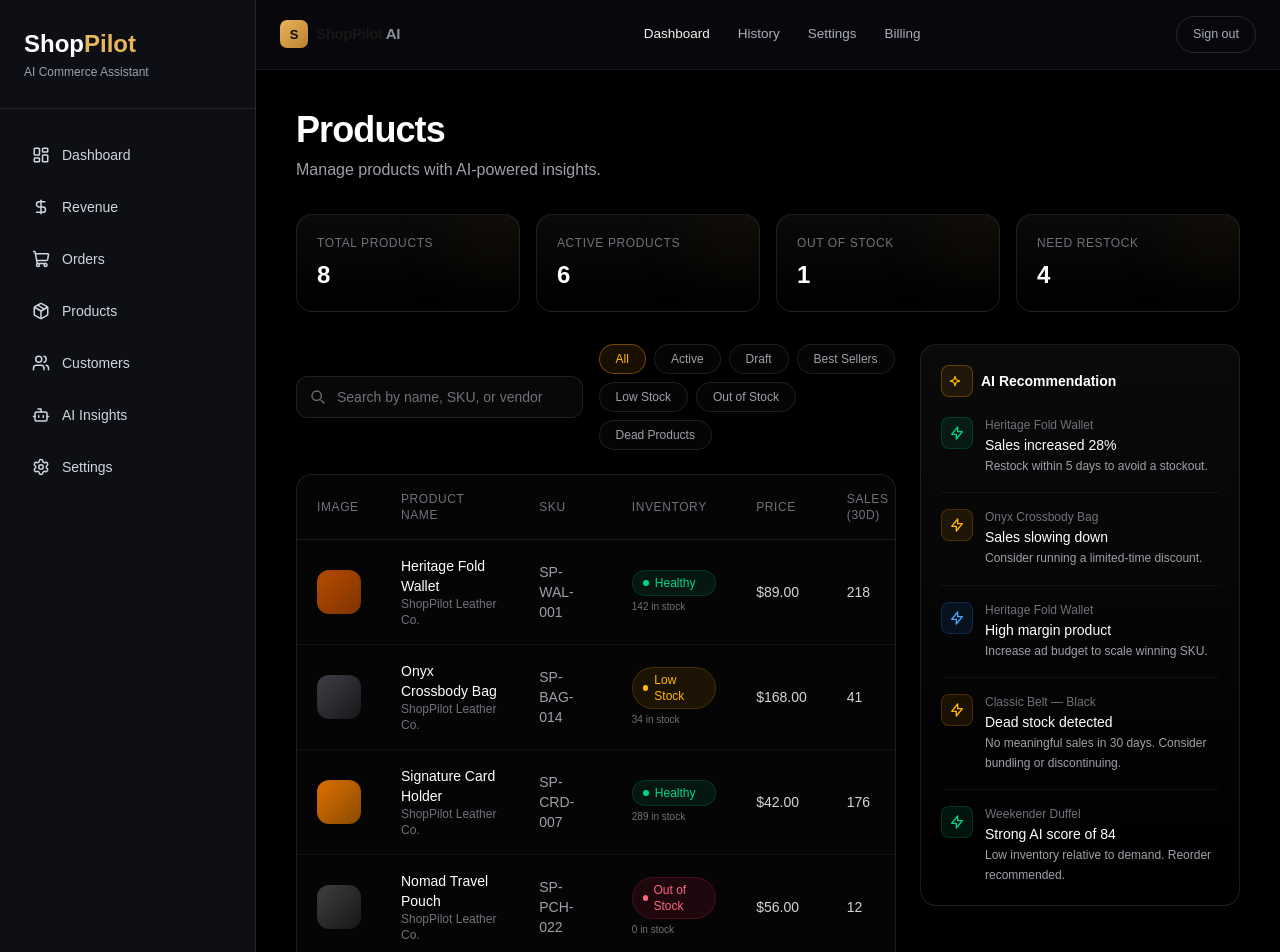
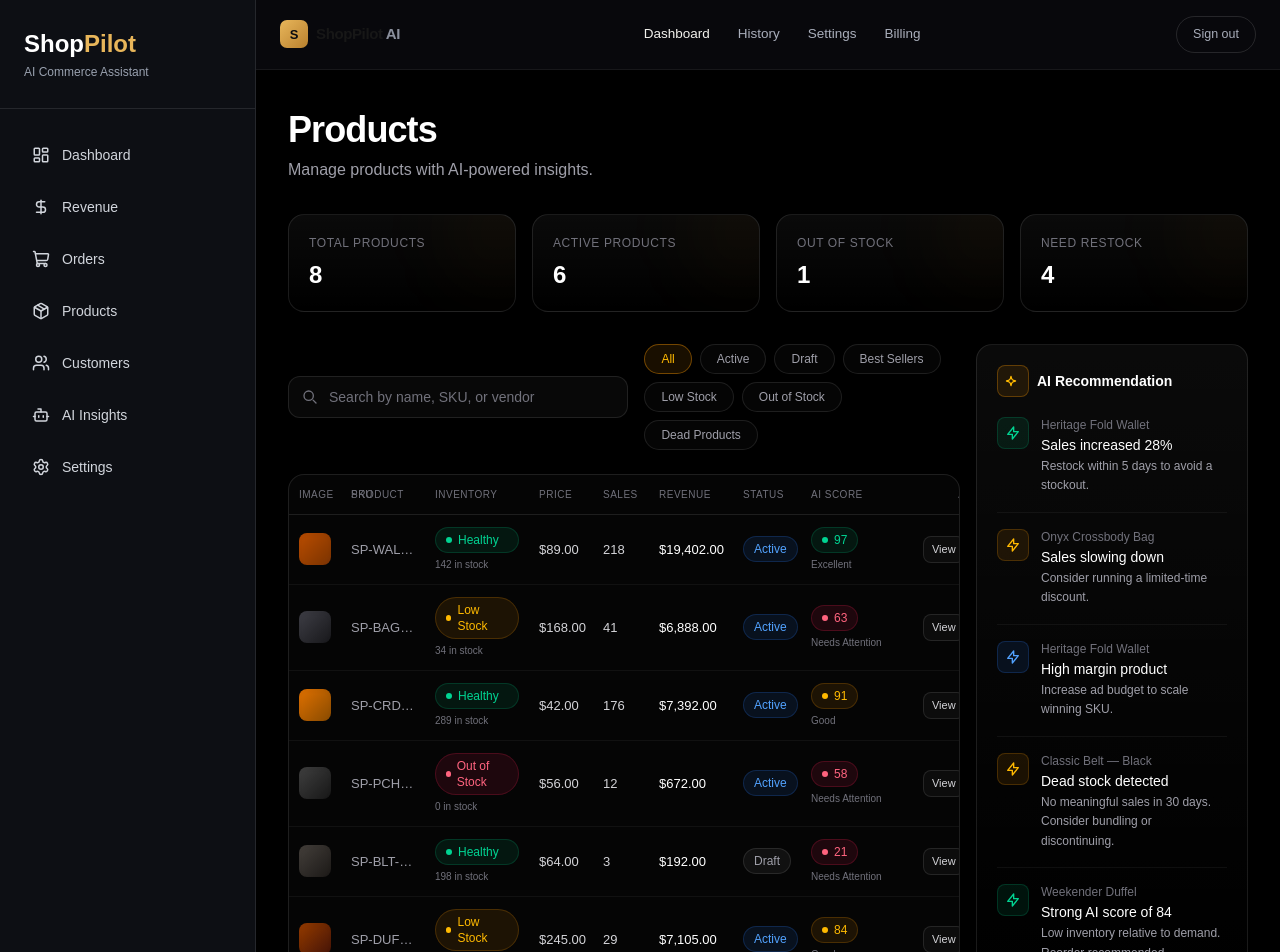
Before and after one commit to sareerkhan09/shoppilot-ai, a Next.js app: page /products in a window 1280 px wide. Shown: the top 952 px of the page. Built offline with nearby package versions, Linux system fonts and the light colour scheme; no server answers.

Commit message:
Add Products and Customers pages

```diff
--- a/app/products/page.tsx
+++ b/app/products/page.tsx
@@ -403,8 +403,8 @@ export default function ProductsPage() {
       <div className="flex min-h-screen flex-1 flex-col">
         <DashboardHeader email={email} onSignOut={handleSignOut} />
 
-        <main className="flex-1 overflow-x-hidden px-6 py-8 md:px-10 md:py-10">
-          <div className="mx-auto max-w-[1600px] min-w-0">
+        <main className="flex-1 overflow-x-hidden px-4 py-8 md:px-6 md:py-10 xl:px-8">
+          <div className="mx-auto max-w-[1680px] min-w-0">
             {/* Page heading */}
             <div className="mb-8 animate-[fadeIn_0.5s_ease-out]">
               <h1 className="text-3xl font-semibold tracking-tight text-white md:text-4xl">
@@ -423,7 +423,7 @@ export default function ProductsPage() {
               <StatCard label="Need Restock" value={stats.needRestock.toString()} />
             </div>
 
-            <div className="grid min-w-0 grid-cols-1 gap-6 xl:grid-cols-[minmax(0,1fr)_320px]">
+            <div className="grid min-w-0 grid-cols-1 gap-4 xl:grid-cols-[minmax(0,1fr)_272px]">
               {/* Main column */}
               <div className="min-w-0">
                 {/* Search + Filters */}
@@ -494,19 +494,31 @@ export default function ProductsPage() {
                     </div>
                   ) : (
                     <div className="overflow-x-auto">
-                      <table className="w-full min-w-[1100px] text-left text-sm">
+                      <table className="w-full table-fixed text-left text-[13px]">
+                        <colgroup>
+                          <col className="w-[52px]" />
+                          <col className="w-auto" />
+                          <col className="w-[84px]" />
+                          <col className="w-[104px]" />
+                          <col className="w-[64px]" />
+                          <col className="w-[56px]" />
+                          <col className="w-[84px]" />
+                          <col className="w-[68px]" />
+                          <col className="w-[92px]" />
+                          <col className="w-[116px]" />
+                        </colgroup>
                         <thead>
-                          <tr className="border-b border-white/10 text-xs uppercase tracking-wider text-zinc-500">
-                            <th className="px-5 py-4 font-medium">Image</th>
-                            <th className="px-5 py-4 font-medium">Product Name</th>
-                            <th className="px-5 py-4 font-medium">SKU</th>
-                            <th className="px-5 py-4 font-medium">Inventory</th>
-                            <th className="px-5 py-4 font-medium">Price</th>
-                            <th className="px-5 py-4 font-medium">Sales (30d)</th>
-                            <th className="px-5 py-4 font-medium">Revenue</th>
-                            <th className="px-5 py-4 font-medium">Status</th>
-                            <th className="px-5 py-4 font-medium">AI Score</th>
-                            <th className="px-5 py-4 text-right font-medium">Action</th>
+                          <tr className="border-b border-white/10 text-[10px] uppercase tracking-wider text-zinc-500">
+                            <th className="px-2.5 py-3 font-medium">Image</th>
+                            <th className="px-2.5 py-3 font-medium">Product</th>
+                            <th className="px-2.5 py-3 font-medium">SKU</th>
+                            <th className="px-2.5 py-3 font-medium">Inventory</th>
+                            <th className="px-2.5 py-3 font-medium">Price</th>
+                            <th className="px-2.5 py-3 font-medium">Sales</th>
+                            <th className="px-2.5 py-3 font-medium">Revenue</th>
+                            <th className="px-2.5 py-3 font-medium">Status</th>
+                            <th className="px-2.5 py-3 font-medium">AI Score</th>
+                            <th className="px-2.5 py-3 text-right font-medium">Action</th>
                           </tr>
                         </thead>
                         <tbody>
@@ -518,17 +530,19 @@ export default function ProductsPage() {
                                 animation: `fadeIn 0.4s ease-out ${idx * 0.04}s both`,
                               }}
                             >
-                              <td className="px-5 py-4">
+                              <td className="px-2.5 py-3">
                                 <div
-                                  className={`h-11 w-11 rounded-xl bg-gradient-to-br ${product.imageColor} shadow-inner`}
+                                  className={`h-8 w-8 rounded-lg bg-gradient-to-br ${product.imageColor} shadow-inner`}
                                 />
                               </td>
-                              <td className="px-5 py-4">
-                                <div className="font-medium text-white">{product.name}</div>
-                                <div className="text-xs text-zinc-500">{product.vendor}</div>
+                              <td className="px-2.5 py-3">
+                                <div className="truncate font-medium text-white">{product.name}</div>
+                                <div className="truncate text-[11px] text-zinc-500">{product.vendor}</div>
                               </td>
-                              <td className="px-5 py-4 text-zinc-400">{product.sku}</td>
-                              <td className="px-5 py-4">
+                              <td className="px-2.5 py-3 text-zinc-400">
+                                <span className="block truncate">{product.sku}</span>
+                              </td>
+                              <td className="px-2.5 py-3">
                                 <div className="flex flex-col gap-1">
                                   <InventoryBadge status={product.inventoryStatus} />
                                   <span className="text-[10px] text-zinc-500">
@@ -536,26 +550,26 @@ export default function ProductsPage() {
                                   </span>
                                 </div>
                               </td>
-                              <td className="px-5 py-4 text-zinc-300">
+                              <td className="px-2.5 py-3 text-zinc-300">
                                 {formatCurrency(product.price)}
                               </td>
-                              <td className="px-5 py-4 text-zinc-300">{product.sales30d}</td>
-                              <td className="px-5 py-4 font-medium text-white">
+                              <td className="px-2.5 py-3 text-zinc-300">{product.sales30d}</td>
+                              <td className="px-2.5 py-3 font-medium text-white">
                                 {formatCurrency(product.revenue30d)}
                               </td>
-                              <td className="px-5 py-4">
+                              <td className="px-2.5 py-3">
                                 <StatusBadge status={product.status} />
                               </td>
-                              <td className="px-5 py-4">
+                              <td className="px-2.5 py-3">
                                 <AIScoreBadge score={product.aiScore} />
                               </td>
-                              <td className="px-5 py-4">
-                                <div className="flex items-center justify-end gap-2">
-                                  <button className="rounded-lg border border-white/10 bg-white/[0.03] px-3 py-1.5 text-xs font-medium text-zinc-300 transition-all duration-200 hover:border-white/20 hover:text-white">
+                              <td className="px-2.5 py-3">
+                                <div className="flex items-center justify-end gap-1.5">
+                                  <button className="rounded-lg border border-white/10 bg-white/[0.03] px-2 py-1 text-[11px] font-medium text-zinc-300 transition-all duration-200 hover:border-white/20 hover:text-white">
                                     View
                                   </button>
-                                  <button className="rounded-lg border border-amber-500/30 bg-amber-500/10 px-3 py-1.5 text-xs font-medium text-amber-400 transition-all duration-200 hover:border-amber-500/50 hover:bg-amber-500/20">
-                                    AI Analyze
+                                  <button className="rounded-lg border border-amber-500/30 bg-amber-500/10 px-2 py-1 text-[11px] font-medium text-amber-400 transition-all duration-200 hover:border-amber-500/50 hover:bg-amber-500/20">
+                                    AI
                                   </button>
                                 </div>
                               </td>
```
